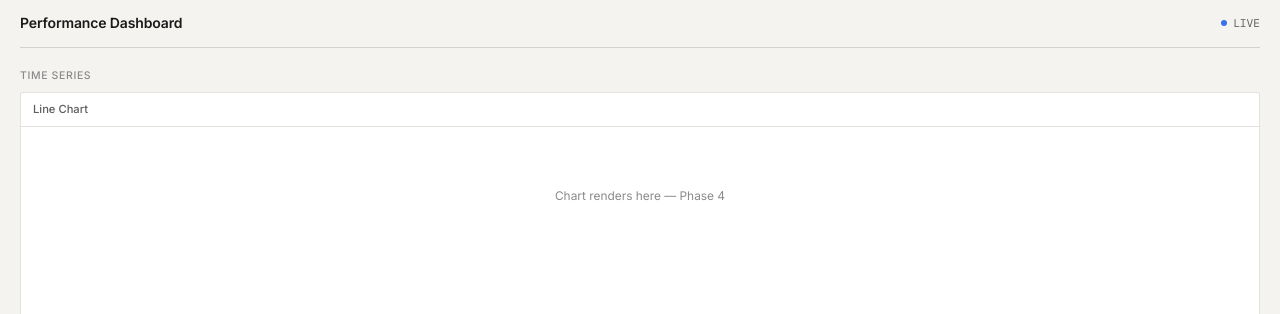
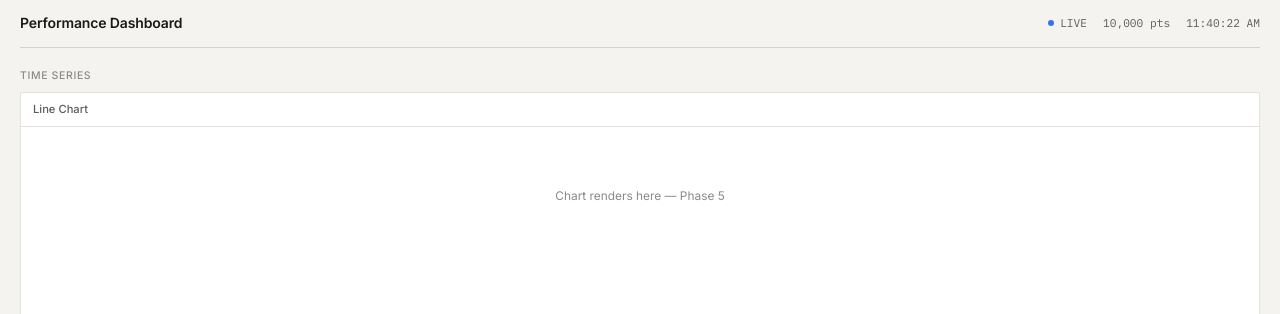
Before and after one commit to NM3806/performance-dashboard-flam, a Next.js app: page /dashboard in a window 1280 px wide. Shown: the top 314 px of the page. Built offline with nearby package versions, Linux system fonts and the light colour scheme.

Commit message:
feat: add data provider and realtime stream

```diff
--- a/app/dashboard/layout.tsx
+++ b/app/dashboard/layout.tsx
@@ -1,3 +1,5 @@
+import { DataProvider } from '@/components/providers/DataProvider';
+
 export default function DashboardLayout({
   children,
 }: {
@@ -5,7 +7,9 @@ export default function DashboardLayout({
 }) {
   return (
     <div className="dashboard-container">
-      {children}
+      <DataProvider>
+        {children}
+      </DataProvider>
     </div>
   );
 }
--- a/app/dashboard/page.tsx
+++ b/app/dashboard/page.tsx
@@ -1,19 +1,13 @@
-// Server component — static dashboard structure
-// Charts and controls are client components rendered within this shell
+'use client';
 
+import { DashboardHeader } from '@/components/ui/DashboardHeader';
+
+// Dashboard page — assembles all sections
+// Client component because it lives inside DataProvider context
 export default function DashboardPage() {
   return (
     <>
-      {/* Header */}
-      <header className="dashboard-header">
-        <h1>Performance Dashboard</h1>
-        <div className="header-meta">
-          <span className="live-indicator">
-            <span className="live-dot active" />
-            <span>LIVE</span>
-          </span>
-        </div>
-      </header>
+      <DashboardHeader />
 
       {/* Primary chart area */}
       <section className="dashboard-section">
@@ -21,7 +15,7 @@ export default function DashboardPage() {
         <div className="chart-area primary-chart">
           <div className="chart-title">Line Chart</div>
           <div style={{ padding: '60px 20px', textAlign: 'center', color: 'var(--text-tertiary)', fontSize: '0.85rem' }}>
-            Chart renders here — Phase 4
+            Chart renders here — Phase 5
           </div>
         </div>
       </section>
@@ -106,7 +100,7 @@ export default function DashboardPage() {
 
       <hr className="section-divider" />
 
-      {/* Performance footer */}
+      {/* Performance footer placeholder */}
       <footer className="perf-footer">
         <div className="perf-metric">
           <span className="perf-metric-label">FPS</span>
--- a/components/providers/DataProvider.tsx
+++ b/components/providers/DataProvider.tsx
@@ -1,2 +1,144 @@
-// Data provider — React context for shared data state
-// Implementation in Phase 3
+'use client';
+
+import React, {
+  createContext,
+  useContext,
+  useRef,
+  useState,
+  useCallback,
+  useMemo,
+  useEffect,
+} from 'react';
+import { DataPoint, FilterState, TimeRange, AggregationPeriod } from '@/lib/types';
+import { generateDataBatch, getCategories } from '@/lib/dataGenerator';
+import { useDataStream } from '@/hooks/useDataStream';
+
+interface DataContextValue {
+  // Data access — ref for performance, not state
+  dataRef: React.MutableRefObject<DataPoint[]>;
+  dataVersion: number; // incremented to signal consumers to re-read
+
+  // Filter state
+  filterState: FilterState;
+  setSelectedCategories: (categories: string[]) => void;
+  setTimeRange: (range: TimeRange | null) => void;
+  setAggregation: (period: AggregationPeriod) => void;
+
+  // Stream control
+  isStreaming: boolean;
+  setStreamingEnabled: (enabled: boolean) => void;
+
+  // Data load control
+  dataPointTarget: number;
+  setDataPointTarget: (count: number) => void;
+  resetData: () => void;
+
+  // Available categories
+  categories: string[];
+}
+
+const DataContext = createContext<DataContextValue | null>(null);
+
+const DEFAULT_POINT_COUNT = 10000;
+const MAX_POINTS = 50000;
+
+export function DataProvider({ children }: { children: React.ReactNode }) {
+  const dataRef = useRef<DataPoint[]>([]);
+  const [dataVersion, setDataVersion] = useState(0);
+  const [streamingEnabled, setStreamingEnabled] = useState(true);
+  const [dataPointTarget, setDataPointTarget] = useState(DEFAULT_POINT_COUNT);
+
+  const categories = useMemo(() => getCategories(), []);
+
+  const [filterState, setFilterState] = useState<FilterState>({
+    categories: categories,
+    timeRange: null,
+    aggregation: '1min',
+  });
+
+  // Generate initial data
+  useEffect(() => {
+    const now = Date.now();
+    const intervalMs = 1000;
+    const totalDuration = (dataPointTarget / 5) * intervalMs;
+    const startTime = now - totalDuration;
+    dataRef.current = generateDataBatch(dataPointTarget, startTime, intervalMs);
+    setDataVersion((v) => v + 1);
+  }, []); // only on mount
+
+  // Real-time streaming — notify consumers every ~500ms to avoid excessive re-renders
+  const updateTickRef = useRef(0);
+  const handleNewPoint = useCallback(() => {
+    updateTickRef.current++;
+    // Batch state updates: only bump version every 5 ticks (500ms at 100ms interval)
+    if (updateTickRef.current >= 5) {
+      updateTickRef.current = 0;
+      setDataVersion((v) => v + 1);
+    }
+  }, []);
+
+  const { isStreaming } = useDataStream(dataRef, {
+    enabled: streamingEnabled,
+    maxPoints: dataPointTarget,
+    onNewPoint: handleNewPoint,
+  });
+
+  const setSelectedCategories = useCallback((cats: string[]) => {
+    setFilterState((prev) => ({ ...prev, categories: cats }));
+  }, []);
+
+  const setTimeRange = useCallback((range: TimeRange | null) => {
+    setFilterState((prev) => ({ ...prev, timeRange: range }));
+  }, []);
+
+  const setAggregation = useCallback((period: AggregationPeriod) => {
+    setFilterState((prev) => ({ ...prev, aggregation: period }));
+  }, []);
+
+  const resetData = useCallback(() => {
+    const now = Date.now();
+    const intervalMs = 1000;
+    const totalDuration = (dataPointTarget / 5) * intervalMs;
+    const startTime = now - totalDuration;
+    dataRef.current = generateDataBatch(dataPointTarget, startTime, intervalMs);
+    setDataVersion((v) => v + 1);
+  }, [dataPointTarget]);
+
+  const value = useMemo<DataContextValue>(
+    () => ({
+      dataRef,
+      dataVersion,
+      filterState,
+      setSelectedCategories,
+      setTimeRange,
+      setAggregation,
+      isStreaming,
+      setStreamingEnabled,
+      dataPointTarget,
+      setDataPointTarget,
+      resetData,
+      categories,
+    }),
+    [
+      dataVersion,
+      filterState,
+      setSelectedCategories,
+      setTimeRange,
+      setAggregation,
+      isStreaming,
+      dataPointTarget,
+      resetData,
+      categories,
+    ]
+  );
+
+  return <DataContext.Provider value={value}>{children}</DataContext.Provider>;
+}
+
+export function useData(): DataContextValue {
+  const ctx = useContext(DataContext);
+  if (!ctx) {
+    throw new Error('useData must be used within DataProvider');
+  }
+  return ctx;
+}
--- /dev/null
+++ b/components/ui/DashboardHeader.tsx
@@ -0,0 +1,24 @@
+'use client';
+
+import { useData } from '@/components/providers/DataProvider';
+
+export function DashboardHeader() {
+  const { isStreaming, dataRef, dataVersion } = useData();
+
+  // Read point count from ref (only when dataVersion changes)
+  const pointCount = dataRef.current.length;
+
+  return (
+    <header className="dashboard-header">
+      <h1>Performance Dashboard</h1>
+      <div className="header-meta">
+        <span className="live-indicator">
+          <span className={`live-dot ${isStreaming ? 'active' : ''}`} />
+          <span>{isStreaming ? 'LIVE' : 'PAUSED'}</span>
+        </span>
+        <span>{pointCount.toLocaleString()} pts</span>
+        <span>{new Date().toLocaleTimeString()}</span>
+      </div>
+    </header>
+  );
+}
--- a/hooks/useDataStream.ts
+++ b/hooks/useDataStream.ts
@@ -1,2 +1,65 @@
-// useDataStream — real-time data streaming hook
-// Implementation in Phase 3
+import { useEffect, useRef, useCallback, useState } from 'react';
+import { DataPoint } from '@/lib/types';
+import { generateStreamPoint } from '@/lib/dataGenerator';
+
+const STREAM_INTERVAL_MS = 100;
+
+interface UseDataStreamOptions {
+  enabled: boolean;
+  maxPoints: number;
+  onNewPoint?: (point: DataPoint) => void;
+}
+
+interface UseDataStreamResult {
+  isStreaming: boolean;
+}
+
+// Hook that generates new data points every 100ms and appends to data ref
+export function useDataStream(
+  dataRef: React.MutableRefObject<DataPoint[]>,
+  options: UseDataStreamOptions
+): UseDataStreamResult {
+  const { enabled, maxPoints, onNewPoint } = options;
+  const [isStreaming, setIsStreaming] = useState(false);
+  const intervalRef = useRef<ReturnType<typeof setInterval> | null>(null);
+
+  const tick = useCallback(() => {
+    const point = generateStreamPoint(Date.now());
+    const data = dataRef.current;
+
+    // Append new point
+    data.push(point);
+
+    // Trim from front if over limit (sliding window)
+    if (data.length > maxPoints) {
+      const excess = data.length - maxPoints;
+      data.splice(0, excess);
+    }
+
+    if (onNewPoint) {
+      onNewPoint(point);
+    }
+  }, [dataRef, maxPoints, onNewPoint]);
+
+  useEffect(() => {
+    if (enabled) {
+      intervalRef.current = setInterval(tick, STREAM_INTERVAL_MS);
+      setIsStreaming(true);
+    } else {
+      if (intervalRef.current) {
+        clearInterval(intervalRef.current);
+        intervalRef.current = null;
+      }
+      setIsStreaming(false);
+    }
+
+    return () => {
+      if (intervalRef.current) {
+        clearInterval(intervalRef.current);
+        intervalRef.current = null;
+      }
+    };
+  }, [enabled, tick]);
+
+  return { isStreaming };
+}
```
